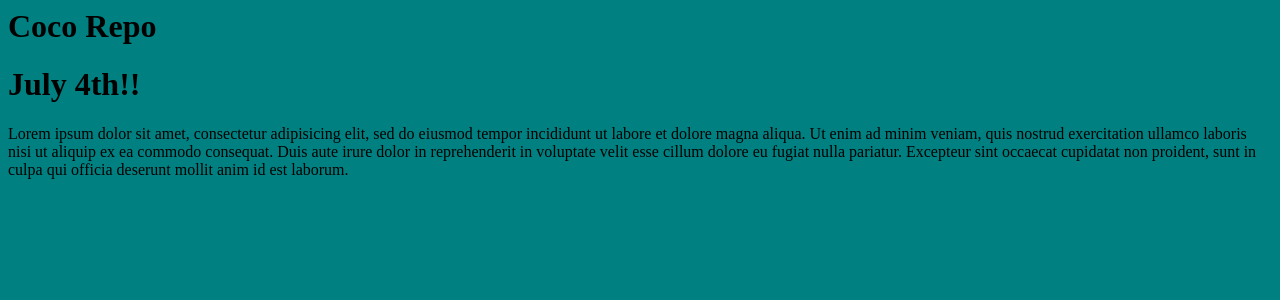
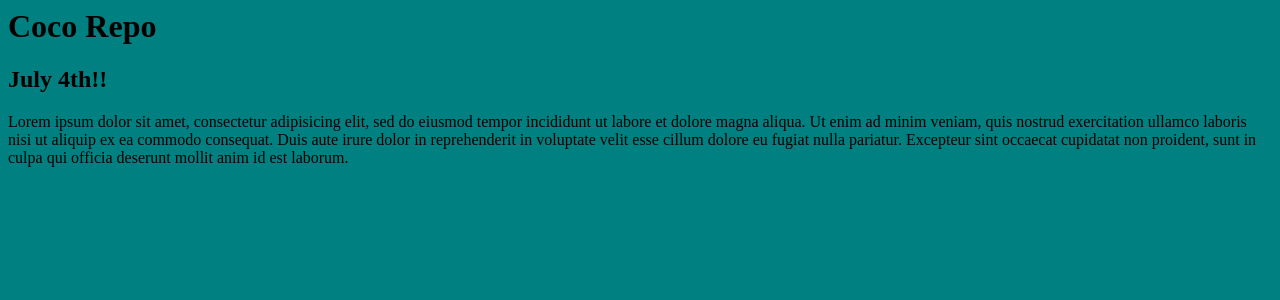
Before and after one commit to LLstarla/coco, a Jekyll site: the page built from index.html, in a window 1280 px wide. Shown: the top 300 px of the page. Built offline with Jekyll 4.4.1, drawn with Linux system fonts in a browser that asks for light colours.

```diff
--- a/_posts/1776-07-04-fourth.md
+++ b/_posts/1776-07-04-fourth.md
@@ -1,4 +1,4 @@
-<h1>July 4th!!</h1>
+<h2>July 4th!!</h2>
 
 <p>Lorem ipsum dolor sit amet, consectetur adipisicing elit, sed do eiusmod
 tempor incididunt ut labore et dolore magna aliqua. Ut enim ad minim veniam,
```
